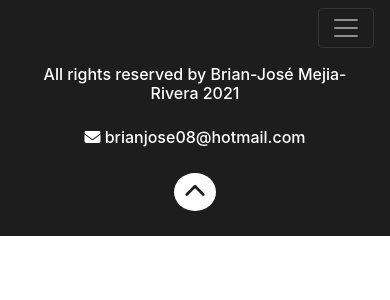
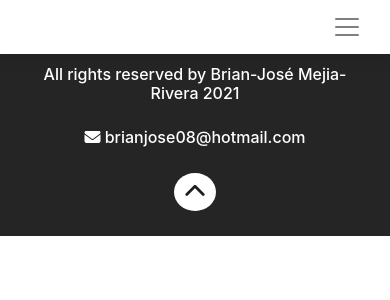
Before and after one commit to brianjose08/covid19-tracker, a React (Create React App) app: page /about in a window 390 px wide. Shown: the top 300 px of the page. Built offline with nearby package versions, Linux system fonts and the light colour scheme.

Commit message:
Home page + navbar + footer finished

```diff
--- a/src/components/Home.js
+++ b/src/components/Home.js
@@ -7,6 +7,7 @@ import mask_image from '../images/mask.png';
 import recover_image from '../images/recover.png';
 import skull_image from '../images/skull.png';
 import covid_image from '../images/covid.png';
+import test_image from '../images/test_tube.png';
 import loading_gif from '../images/loading2.svg';
 
 class Home extends React.Component {
@@ -83,21 +84,34 @@ class Home extends React.Component {
                             </div>
                         </div>
                     </div>
-                    <div className="total-active">
+                    <div className="total-tested">
                         <svg viewBox="0 0 1812 100" xmlns="http://www.w3.org/2000/svg"><path fill="rgba(0, 0, 0, 1)" d="M0 0c5.5 0-16.5 11-11 11V0H0z" /><path fill="rgba(0, 0, 0, 1)" d="M-12 11c254.5 0 254.5 69 509 69V0H-12z" /><path fill="rgba(0, 0, 0, 1)" d="M496 80c257 0 257-43 514-43V0H496z" /><path fill="rgba(0, 0, 0, 1)" d="M1009 37c219.5 0 219.5 24 439 24V0h-439z" /><path fill="rgba(0, 0, 0, 1)" d="M1447 61c182.5 0 182.5-61 365-61h-365z" /></svg>
                         <div className="row home-sub-banner">
-                            <div className="col-lg-4 col-image">
-                                <img data-aos="fade-down" src={mask_image} className="image-header-right" alt="mask" />
+                            <div className="col-lg col-image">
+                                <img data-aos="fade-down" src={test_image} className="image-header-right" alt="test" />
                             </div>
-                            <div className="col-lg my-auto col-text text-right">
+                            <div className="col-lg-8 my-auto col-text-right">
+                                <p data-aos="fade-up">
+                                    {this.state.world_data.summary.tested.toString().replace(/\B(?=(\d{3})+(?!\d))/g, " ")} tests have been performed.
+                                </p>
+                            </div>
+                        </div>
+                    </div>
+                    <div className="total-active">
+                    <svg viewBox="0 0 1812 100" xmlns="http://www.w3.org/2000/svg"><path fill="rgba(64, 92, 255, 1)" d="M0 0c5.5 0-16.5 11-11 11V0H0z" /><path fill="rgba(64, 92, 255, 1)" d="M-12 11c254.5 0 254.5 69 509 69V0H-12z" /><path fill="rgba(64, 92, 255, 1)" d="M496 80c257 0 257-43 514-43V0H496z" /><path fill="rgba(64, 92, 255, 1)" d="M1009 37c219.5 0 219.5 24 439 24V0h-439z" /><path fill="rgba(64, 92, 255, 1)" d="M1447 61c182.5 0 182.5-61 365-61h-365z" /></svg>
+                        <div className="row home-sub-banner">
+                            <div className="col-lg my-auto col-text">
                                 <p data-aos="fade-up">
                                     {this.state.world_data.summary.active_cases.toString().replace(/\B(?=(\d{3})+(?!\d))/g, " ")} cases still active.
                                 </p>
                             </div>
+                            <div className="col-lg-4 col-image">
+                                <img data-aos="fade-down" src={mask_image} className="image-header-right" alt="mask" />
+                            </div>
                         </div>
                     </div>
                     <div className="total-recovered">
-                        <svg viewBox="0 0 1475 99" xmlns="http://www.w3.org/2000/svg"><path fill="rgba(255, 207, 50, 1)" d="M0 0c6 0-18 62-12 62V0H0z" /><path fill="rgba(255, 207, 50, 1)" d="M-13 62c201.5 0 201.5 21 403 21V0H-13z" /><path fill="rgba(255, 207, 50, 1)" d="M389 83c188 0 188-32 376-32V0H389z" /><path fill="rgba(255, 207, 50, 1)" d="M764 51c176.5 0 176.5 45 353 45V0H764z" /><path fill="rgba(255, 207, 50, 1)" d="M1116 96c180.5 0 180.5-33 361-33V0h-361z" /><path fill="rgba(47, 73, 94, 1)" d="M1476 63c.5 0-1.5-63-1-63h1z" /></svg>
+                    <svg viewBox="0 0 1475 99" xmlns="http://www.w3.org/2000/svg"><path fill="rgba(255, 207, 50, 1)" d="M0 0c6 0-18 62-12 62V0H0z" /><path fill="rgba(255, 207, 50, 1)" d="M-13 62c201.5 0 201.5 21 403 21V0H-13z" /><path fill="rgba(255, 207, 50, 1)" d="M389 83c188 0 188-32 376-32V0H389z" /><path fill="rgba(255, 207, 50, 1)" d="M764 51c176.5 0 176.5 45 353 45V0H764z" /><path fill="rgba(255, 207, 50, 1)" d="M1116 96c180.5 0 180.5-33 361-33V0h-361z" /><path fill="rgba(47, 73, 94, 1)" d="M1476 63c.5 0-1.5-63-1-63h1z" /></svg>
                         <div className="row home-sub-banner">
                             <div className="col-lg-8 my-auto col-text">
                                 <p data-aos="fade-up">
--- a/src/components/Navbar.js
+++ b/src/components/Navbar.js
@@ -5,7 +5,7 @@ class Navbar extends React.Component {
 
     render() {
         return (
-            <nav class="navbar navbar-expand-sm navbar-dark fixed-top">
+            <nav class="navbar navbar-expand-sm navbar-light fixed-top">
                 <button class="navbar-toggler ml-auto" type="button" data-toggle="collapse" data-target="#navbarNav" aria-controls="navbarNav" aria-expanded="false" aria-label="Toggle navigation">
                     <span class="navbar-toggler-icon"></span>
                 </button>
--- a/src/css/footer.css
+++ b/src/css/footer.css
@@ -5,7 +5,7 @@ html {
 .footer {
     padding: 25px;
     color: #fff;
-    background-color: rgb(29, 29, 29);
+    background-color: rgb(37, 37, 37);
     text-align: center;
 }
 
--- a/src/css/home.css
+++ b/src/css/home.css
@@ -31,14 +31,14 @@ img, svg {
 }
 
 .home-sub-banner {
-    padding: 110px 50px;
+    padding: 130px 50px;
     color: white;
     font-size: 55px;
     font-weight: 600;
 }
 
 .home-sub-banner img {
-    width: 90%;
+    width: 70%;
 }
 
 .text-right {
@@ -55,6 +55,10 @@ img, svg {
 
 .total-active {
     background-color: rgb(255, 207, 50);
+}
+
+.total-tested {
+    background-color: rgb(64, 92, 255);
 }
 
 .total-recovered {
@@ -75,20 +79,14 @@ img, svg {
         width: 100%;
     }
     .home-sub-banner {
-        font-size: 45px;
+        padding: 90px 50px;
+        font-size: 35px;
         font-weight: 600;
     }
     .home-sub-banner img {
-        width: 70%;
+        width: 60%;
     }
     .col-text {
         text-align: center !important;
     }
 }
-
-@media screen and (max-width: 1240px) {
-    .home-sub-banner {
-        font-size: 35px;
-        font-weight: 600;
-    }
-}
--- a/src/css/navbar.css
+++ b/src/css/navbar.css
@@ -1,6 +1,11 @@
 nav {
     padding: 0px 10px;
-    background-color: rgb(29, 29, 29);
+    background-color: rgb(255, 255, 255);
+    box-shadow: 0 0.1rem 1rem rgb(0 0 0 / 15%);
+}
+
+.navbar-toggler {
+    border: none !important;
 }
 
 nav a{
```
Also changed, not shown: src/images/loading.gif (deleted), src/images/test_tube.png (added).
